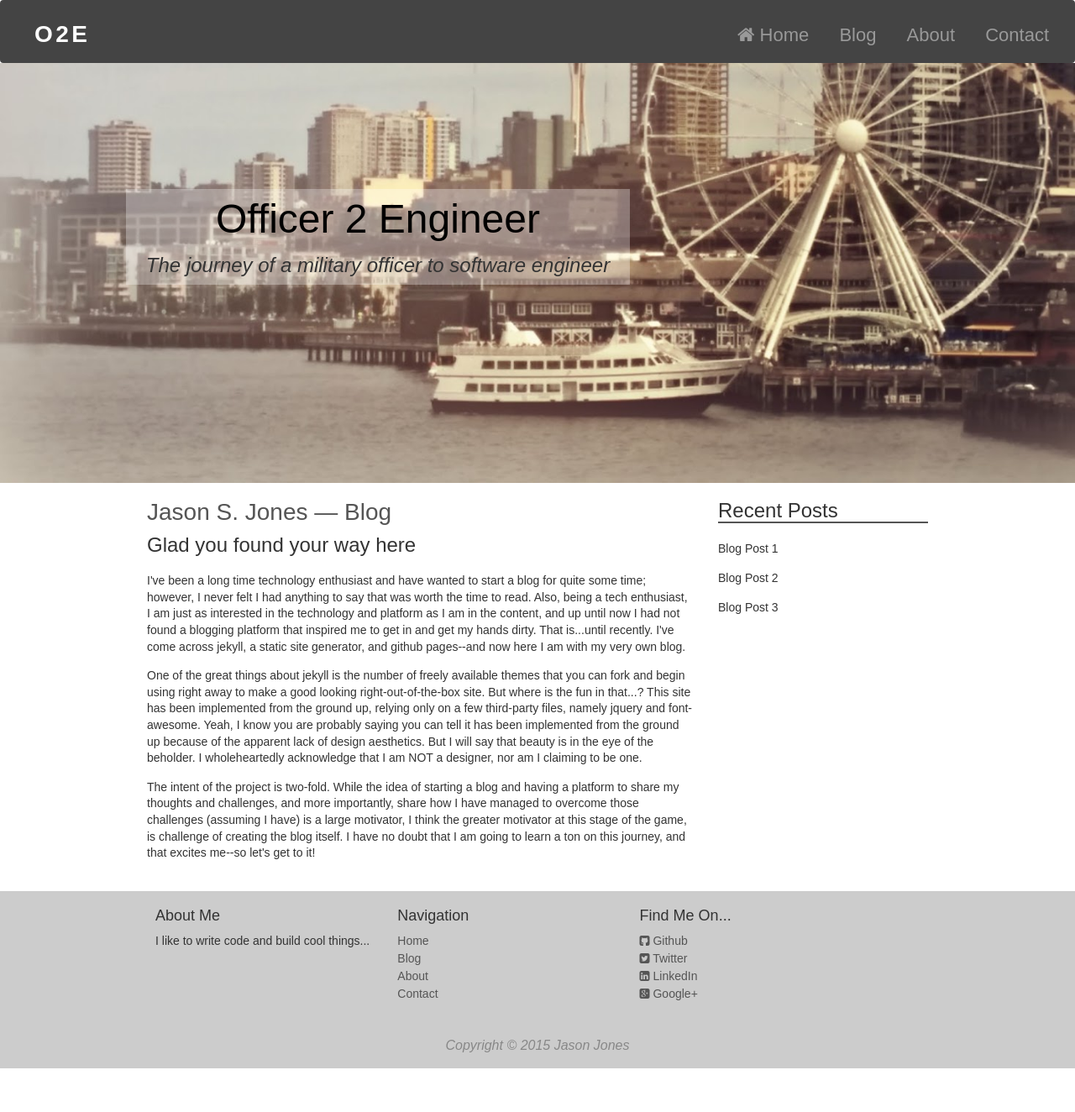
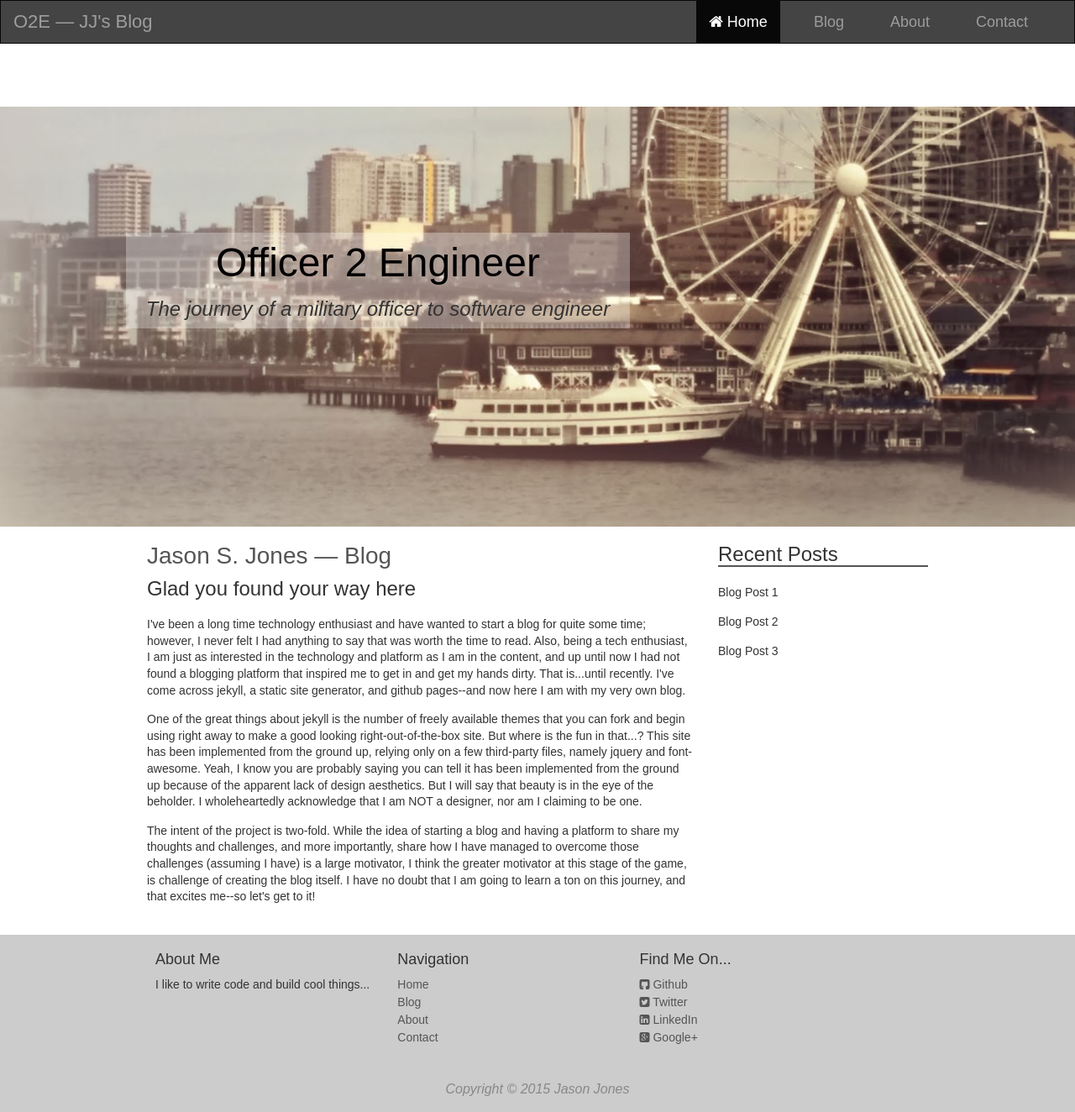
Before and after one commit to jasonsjones/jasonsjones.github.io, a Jekyll site: the page built from index.html, in a window 1280 px wide and 1324 px high. Shown: the whole window at 84% size. Built offline with Jekyll 4.4.1, drawn with Linux system fonts in a browser that asks for light colours.

Commit message:
Refactor navbar to use bootstrap

```diff
--- a/_includes/navbar.html
+++ b/_includes/navbar.html
@@ -1,13 +1,26 @@
-<div class="navbar">
-    <div class="logo">
-        <span>O2E</span>
+<nav class="navbar navbar-inverse">
+    <div class="container-fluid">
+
+        <!-- Brand and toggle get grouped for better mobile display -->
+        <div class="navbar-header">
+            <button type="button" class="navbar-toggle collapsed" data-toggle="collapse"
+                data-target="#navbar-collapse" aria-expanded="false">
+                <span class="sr-only">Toggle navigation</span>
+                <span class="icon-bar"></span>
+                <span class="icon-bar"></span>
+                <span class="icon-bar"></span>
+            </button>
+            <a class="navbar-brand" href="#">O2E &mdash; JJ's Blog</a>
+        </div>
+
+        <div class="collapse navbar-collapse" id="navbar-collapse">
+            <ul class="nav navbar-nav navbar-right">
+                <li class="active"><a href="/"><i class="fa fa-home"></i> Home</a></li>
+                <li><a href="/blog">Blog</a></li>
+                <li><a href="/about">About</a></li>
+                <li><a href="/">Contact</a></li>
+            </ul>
+        </div>
+
     </div>
-    <nav>
-        <ul>
-            <li><a href="/"><i class="fa fa-home"></i> Home</a></li>
-            <li><a href="/blog">Blog</a></li>
-            <li><a href="/about">About</a></li>
-            <li><a href="/">Contact</a></li>
-        </ul>
-    </nav>
-</div>
+</nav>
--- a/_sass/_navbar.scss
+++ b/_sass/_navbar.scss
@@ -1,44 +1,17 @@
+.navbar {
+    border-radius: 0px;
+    background-color: #444;
+    margin-bottom: 0;
 
-.navbar {
-    position: fixed;
-    top: 0;
-    left: 0;
-    z-index: 9999;
-    height: 75px;
-    width: 100%;
-    background-color: #444;
-    overflow: auto;
-    font-size: 22px;
-
-    .logo {
-        float: left;
-        margin: 20px 0 0 40px;
-
-        span {
-            color: #fff;
-            letter-spacing: 0.125em;
-            font-size: 28px;
-            font-weight: bold;
-        }
+    .navbar-brand {
+        font-size: 22px;
     }
 
-    nav ul {
-        list-style: none;
-        margin: 25px 0 0 20px;
-        float: right;
-    }
+    .nav {
+        font-size: 18px;
 
-    nav li {
-        display: inline-block;
-        margin-right: 30px;
-    }
-
-    nav li a {
-        color: #999;
-        text-decoration: none;
-
-        &:hover {
-            color: #fff;
+        li {
+            margin-right: 25px;
         }
     }
 }
```
